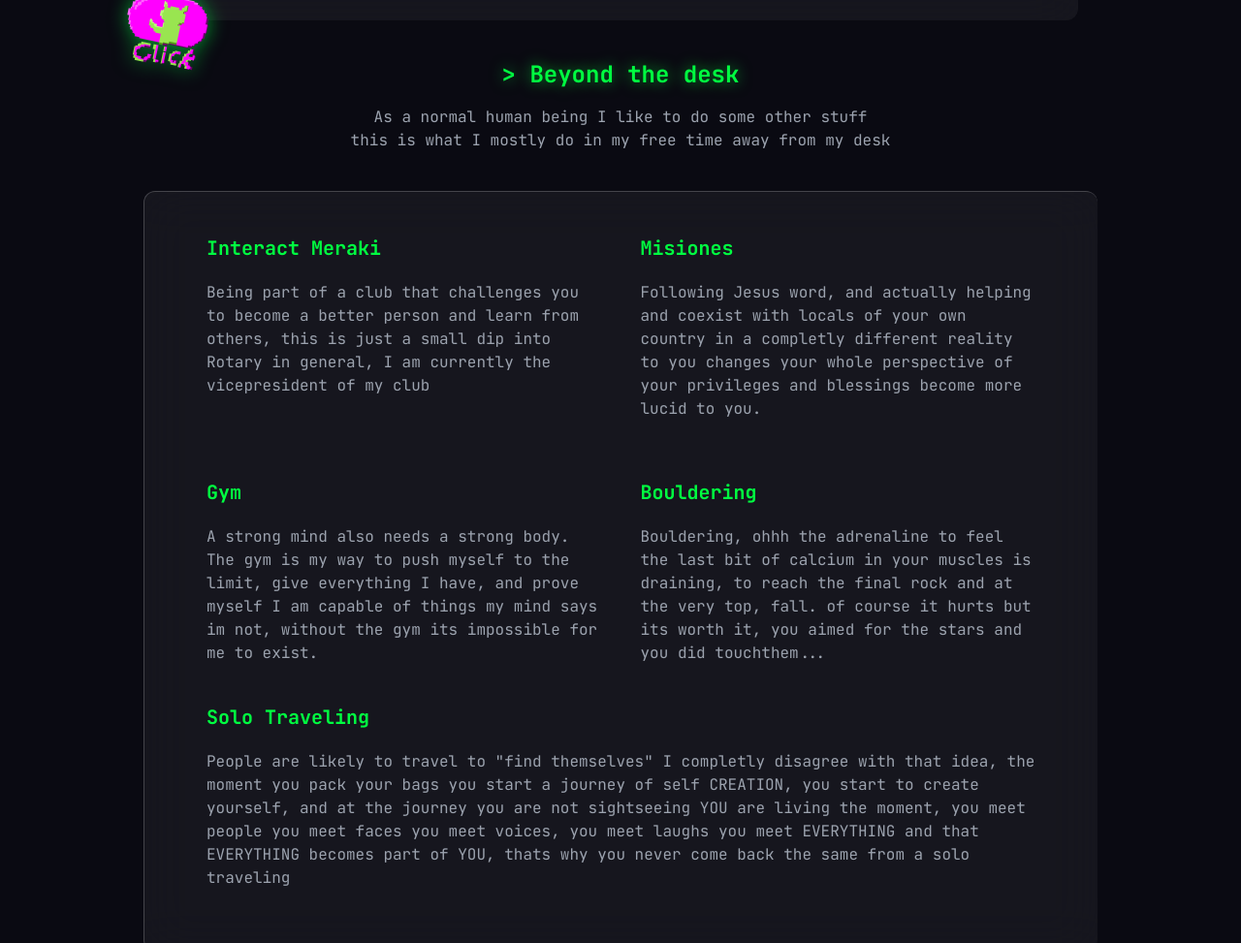
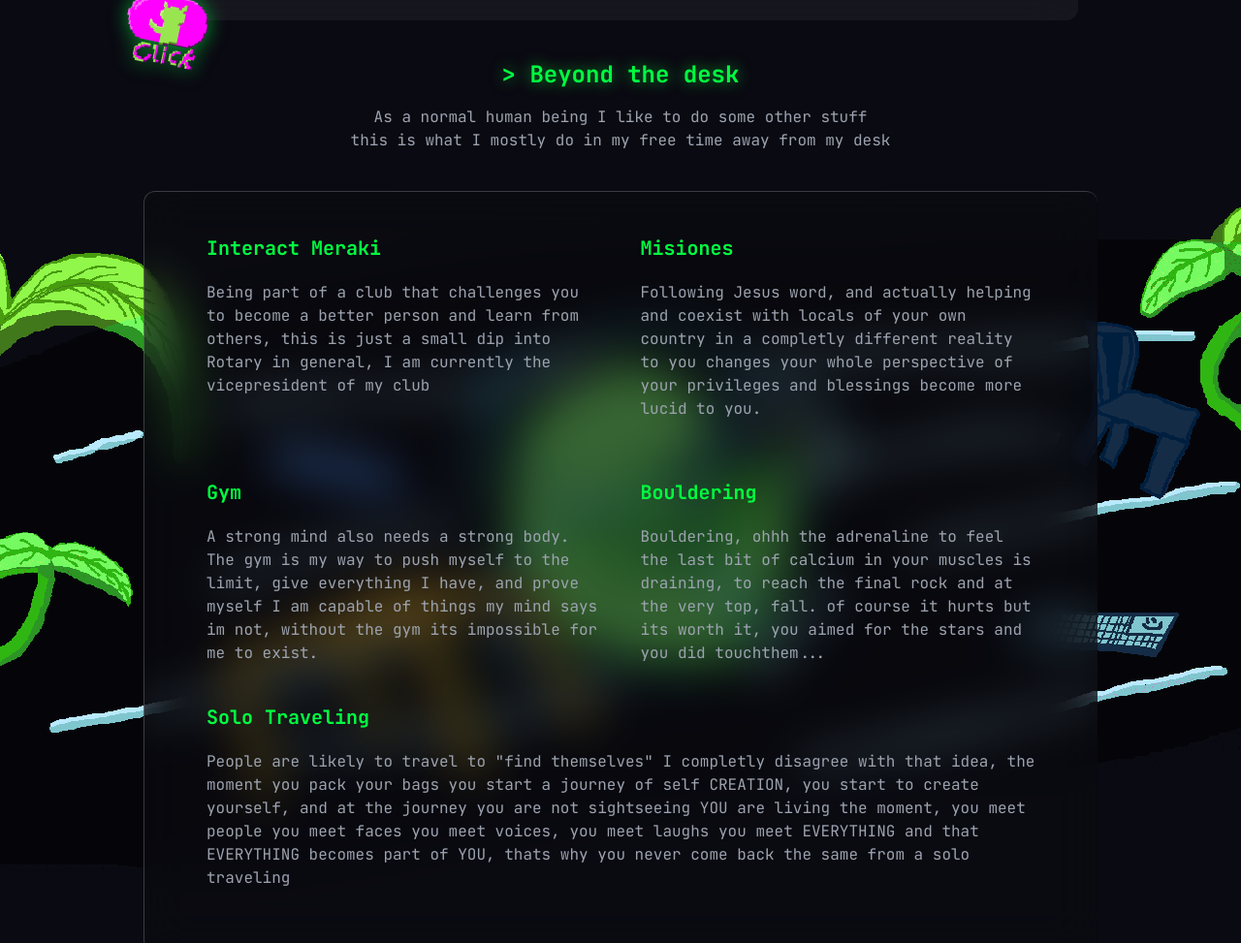
Before and after one commit to Cocotrilito/the-despacho-of-cocotrilito, a plain HTML site: page index.html in a window 1280 px wide. Shown: the part 2636-3609 px from the top of the page at 97% size. Drawn offline with nearby package versions, Linux system fonts and the light colour scheme.

Commit message:
Refactor code structure for improved readability and maintainability

```diff
--- a/index.html
+++ b/index.html
@@ -198,23 +198,26 @@
           </a>
       </div>
     </section>
+</div>
+    <!--Beyond the desk-->
+    <section class="relative w-full md:bg-[url('/images/sprites/beyond-bg.png')] md:bg-cover md:bg-center"
+    style="image-rendering: pixelated;">
 
-    <!--Beyond the desk-->
-    <section class="mx-5">
+    <div class="max-w-5xl mx-auto px-5 relative z-10">
+
       <div class="text-center mx-10 mb-10">
       <h2 class="text-2xl font-bold my-4 [text-shadow:0_0_15px_rgba(0,255,65,0.6)]">&gt; Beyond the desk</h2>
       <p class="text-gray-400">As a normal human being I like to do some other stuff <br> this is what I mostly do in my free time away from my desk</p>
       </div>
 
     <!--Activities-->
-      <div class="bg-white/5 backdrop-blur-xl border-t border-l border-white/20 rounded-xl p-6 mb-10
+      <div class="bg-despacho-bg/60 backdrop-blur-xl border-t border-l border-white/20 rounded-xl p-6 mb-10
       transition-all duration-300 hover:scale-[1.02] hover:border-despacho-phosphor hover:border-2">
 
       <div class="grid grid-cols-1 md:grid-cols-2 gap-10 mx-10 mb-10">
         <div>
           <h3 class="font-bold text-xl my-5">Interact Meraki</h3>
           <p class="text-gray-400">Being part of a club that challenges you to become a better person and learn from others, this is just a small dip into Rotary in general, I am currently the vicepresident of my club</p>
-          <!--Aqui puedo poner un learn more que me lleve a otra pagina, eso vi en un tutorial de youtube hace siglos pero mi cabexa creo eesa coneccion hehehe, a ver podria ser un wanna join me and thousands of people? learn more here algo asi yo q se-->
         </div>
         <div>
           <h3 class="font-bold text-xl my-5">Misiones</h3>
@@ -233,11 +236,11 @@
           <h3 class="font-bold text-xl my-5 ">Solo Traveling</h3>
           <p class="text-gray-400">People are likely to travel to "find themselves" I completly disagree with that idea, the moment you pack your bags you start a journey of self CREATION, you start to create yourself, and at the journey you are not sightseeing YOU are living the moment, you meet people you meet faces you meet voices, you meet laughs you meet EVERYTHING and that EVERYTHING becomes part of YOU, thats why you never come back the same from a solo traveling</p>
       </div>
+      </div>
     </div>
     </section>
 
 
-    </div>
     <!--Footer-->
     <footer class="bg-white/5 backdrop-blur-xl border-t border-l border-white/20 rounded-t-xl p-6 w-full">
       <div class="mx-20 relative">
```
Also changed, not shown: images/sprites/beyond-bg.png (added), images/sprites/beyondthedesk.png (added), 1 other file.
